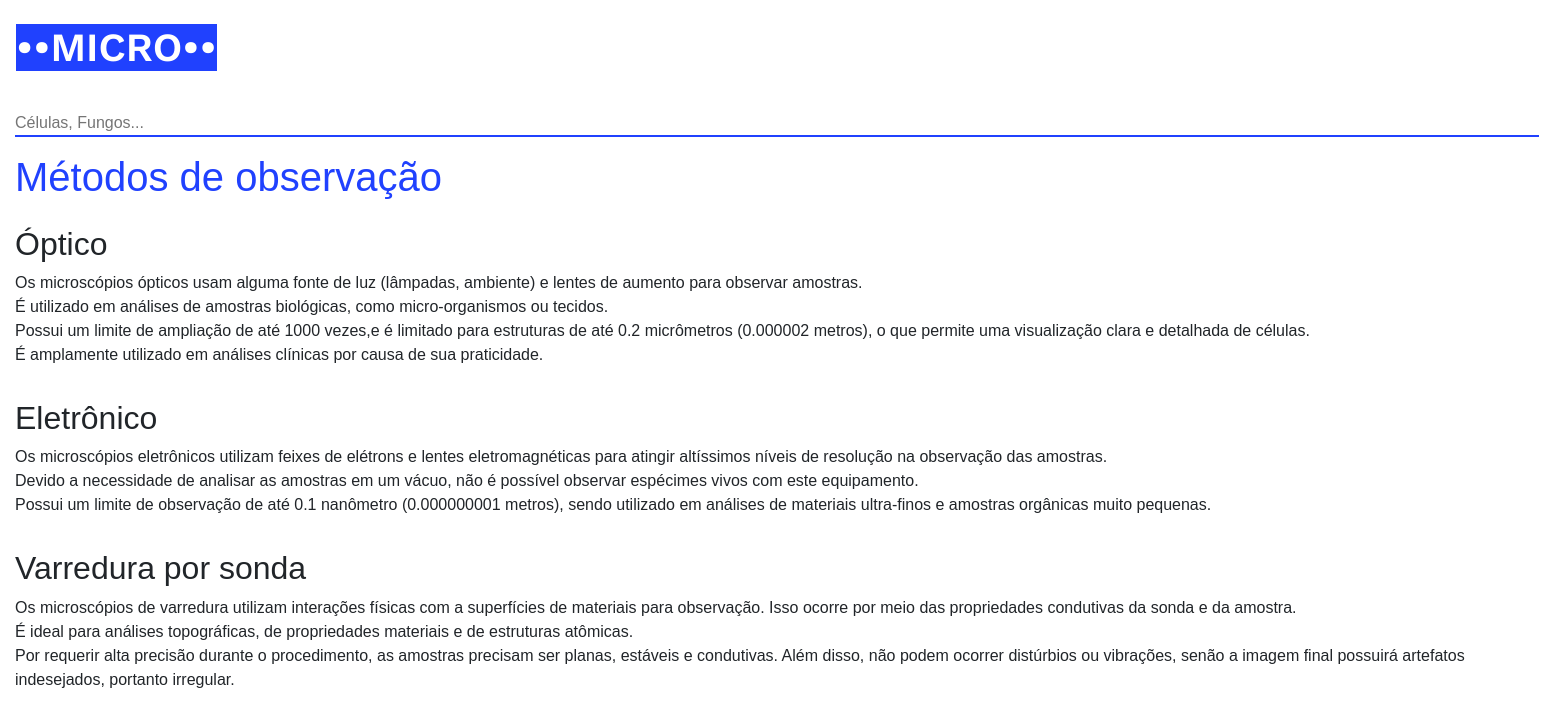
After one commit to JHRK/MICRO, a PHP site: the page made by Microscópios.php in a window 1560 px wide. The commit adds this page. Shown: the top 727 px of the page. Run offline with PHP 8.4, Linux system fonts and the light colour scheme.

Commit message:
asdasasd

```diff
--- /dev/null
+++ b/Microscópios.php
@@ -0,0 +1,42 @@
+<?php
+include_once './header.php'
+?>
+
+
+<section class="col-lg-12 mt-3">
+                <div class="row" >
+                  <div class="col"><h1>Métodos de observação</h1></div>
+                </div>
+</section>
+<section class="col-lg-12 mt-3">
+                <div class="row" >
+                  <div class="col"><h2>Óptico</h2><p>Os microscópios ópticos usam alguma fonte de luz (lâmpadas, ambiente) e lentes de aumento para observar amostras. <br>
+    É utilizado em análises de amostras biológicas, como micro-organismos ou tecidos. <br>
+    Possui um limite de ampliação de até 1000 vezes,e é limitado para estruturas de até 0.2 micrômetros (0.000002 metros), o que permite uma visualização clara e detalhada de células.<br>
+    É amplamente utilizado em análises clínicas por causa de sua praticidade.</p>
+                </div>
+</div>
+</section>
+<section class="col-lg-12 mt-3">
+                <div class="row" >
+                  <div class="col"><h2>Eletrônico</h2><p>Os microscópios eletrônicos utilizam feixes de elétrons e lentes eletromagnéticas para atingir altíssimos níveis de resolução na observação das amostras.<br>
+    Devido a necessidade de analisar as amostras em um vácuo, não é possível observar espécimes vivos com este equipamento.<br>
+    Possui um limite de observação de até 0.1 nanômetro (0.000000001 metros), sendo utilizado em análises de materiais ultra-finos e amostras orgânicas muito pequenas.</p>
+    </div>
+</section>
+<section class="col-lg-12 mt-3">
+                <div class="row" >
+                  <div class="col"><h2>Varredura por sonda</h2><p>Os microscópios de varredura utilizam interações físicas com a superfícies de materiais para observação. Isso ocorre por meio das propriedades condutivas da sonda e da amostra.<br>
+    É ideal para análises topográficas, de propriedades materiais e de estruturas atômicas.<br>
+    Por requerir alta precisão durante o procedimento, as amostras precisam ser planas, estáveis e condutivas. Além disso, não podem ocorrer distúrbios ou vibrações, senão a imagem final possuirá artefatos indesejados, portanto irregular. </p>
+                </div>
+                </div>
+</section>
+
+      <script src="https://cdn.jsdelivr.net/npm/jquery@3.5.1/dist/jquery.slim.min.js" integrity="sha384-DfXdz2htPH0lsSSs5nCTpuj/zy4C+OGpamoFVy38MVBnE+IbbVYUew+OrCXaRkfj" crossorigin="anonymous"></script>
+      <script src="https://cdn.jsdelivr.net/npm/bootstrap@4.6.2/dist/js/bootstrap.bundle.min.js" integrity="sha384-Fy6S3B9q64WdZWQUiU+q4/2Lc9npb8tCaSX9FK7E8HnRr0Jz8D6OP9dO5Vg3Q9ct" crossorigin="anonymous"></script>
+      <script src="script.js"></script>
+
+<?php
+include_once './footer.php'
+?>
--- /dev/null
+++ b/footer.php
@@ -0,0 +1,9 @@
+
+
+
+
+<footer> </footer>
+
+
+</body>
+</html>
--- a/selected.php
+++ b/selected.php
@@ -4,7 +4,6 @@ include_once './header.php'
 
  <?php
 
-
- print_r($_POST);
+var_dump($_POST)
 
  ?>
--- a/style.css
+++ b/style.css
@@ -16,11 +16,6 @@ h1{
     color: #2041fe;
 }
 
-#LOGO{
-    float: left;
-    height: 50px;
-    width: auto;
-}
 
 #pesquisa-barra{
     border: 2px solid #2041fe;
@@ -28,3 +23,14 @@ h1{
     border-right: none;
     border-top: none;
 }
+
+a {
+    color: #000000;
+    text-decoration: none!important;
+}
+
+a:hover {
+    color:#2041fe;
+    text-decoration:none!important;
+    cursor:pointer;
+}
```
Also changed, not shown: index.php (+6 -4 lines).
